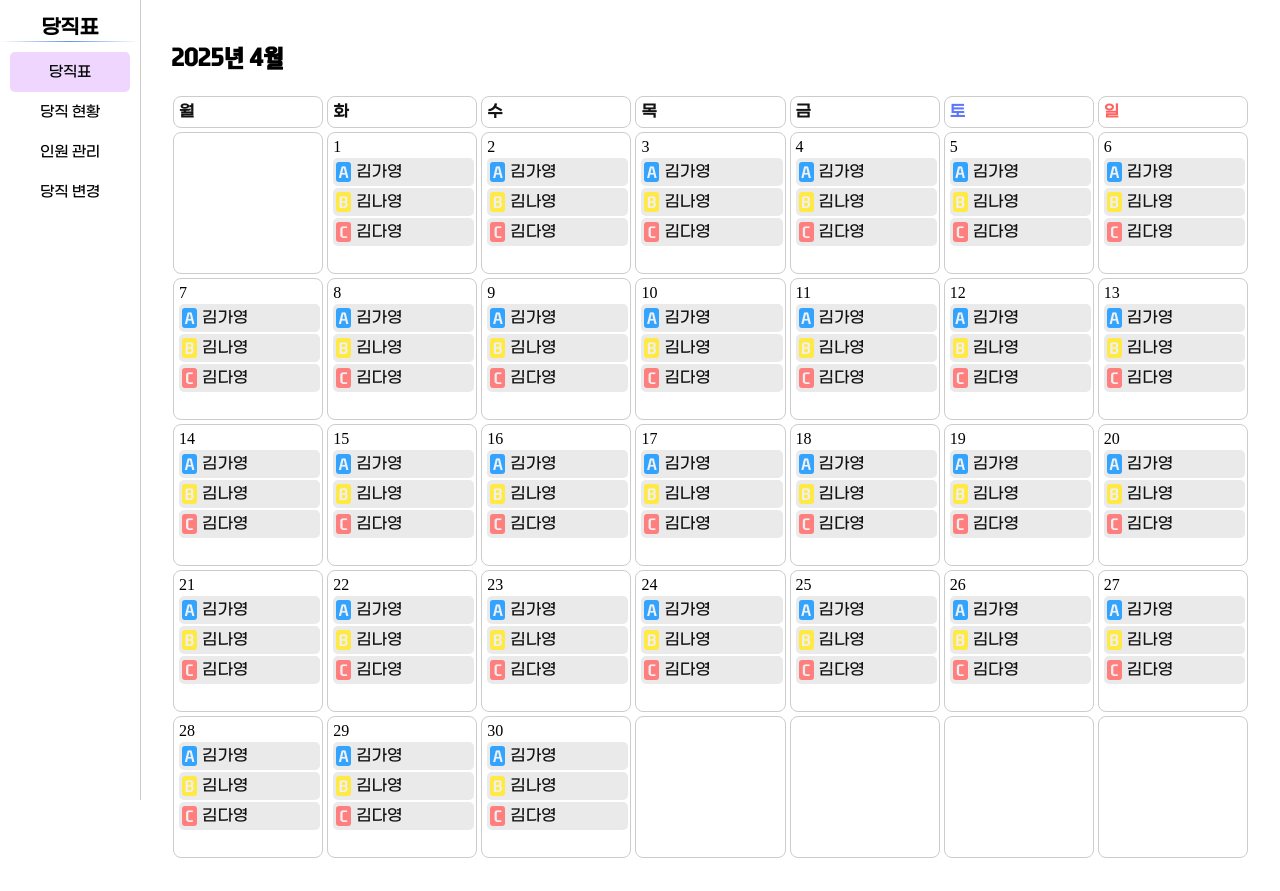
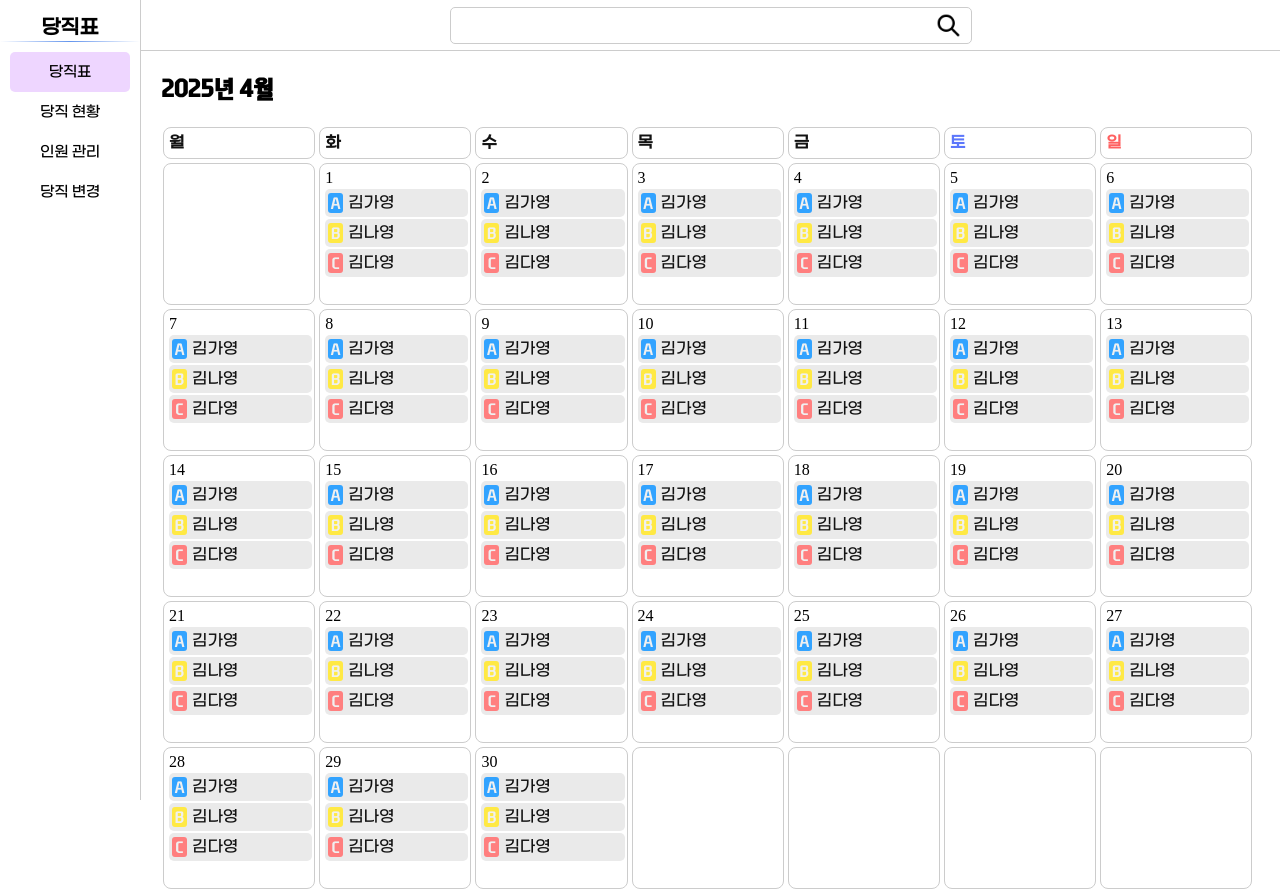
Before and after one commit to TaeHee00/DutyScheduler, a React (Vite) app: page /schedule in a window 1280 px wide. Built offline with nearby package versions, Linux system fonts and the light colour scheme.

Commit message:
feat: header 추가

```diff
--- a/src/pages/SchedulerPage.tsx
+++ b/src/pages/SchedulerPage.tsx
@@ -2,6 +2,7 @@ import {JSX} from "react";
 import styled from "styled-components";
 import {DutyGroupProps} from "../components/sidebar/SidebarProps.ts";
 import Sidebar from "../components/sidebar/Sidebar.tsx";
+import Header from "../components/header/Header.tsx";
 
 
 const weeks = ["월", "화", "수", "목", "금", "토", "일"];
@@ -18,8 +19,8 @@ const MainContainer = styled.div`
 `;
 
 const SchedulerContainer = styled.div`
-    margin: 20px 30px;
-    width: 100%;
+    margin: 0 20px;
+    width: 96%;
     flex: 1;
 `;
 
@@ -126,6 +127,14 @@ const CurrentDate = styled.h2`
     font-family: NEXONFootballGothic;
     font-weight: 700;
 `;
+
+const MainContentContainer = styled.div`
+  display: flex;
+    flex-direction: column;
+    width: 100%;
+    height: 100%;
+`;
+
 const SchedulerPage = () => {
   const today = new Date();
   const month = today.getMonth() + 1;
@@ -137,6 +146,8 @@ const SchedulerPage = () => {
 
   return (<MainContainer>
     <Sidebar />
+    <MainContentContainer>
+      <Header />
       <SchedulerContainer>
         <CurrentDate>{today.getFullYear()}년 {month}월</CurrentDate>
         <WeekGroup>
@@ -146,6 +157,7 @@ const SchedulerPage = () => {
           {dayCellGen(lastMonthDay, firstDay)}
         </WeekDayGroup>
       </SchedulerContainer>
+    </MainContentContainer>
   </MainContainer>);
 };
 
```
Lines whose indentation alone changed are shown as unchanged.
